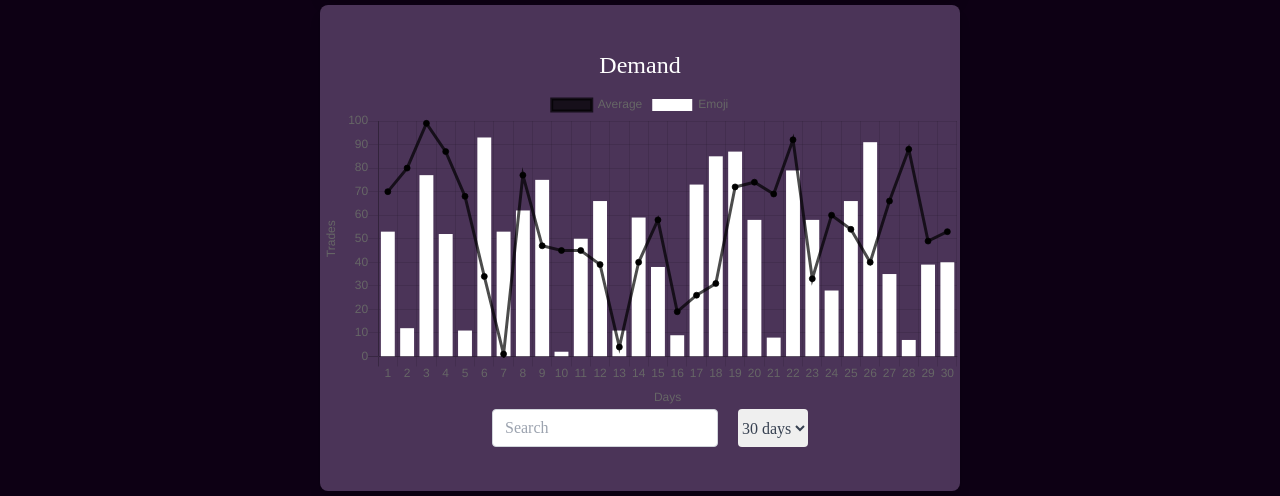
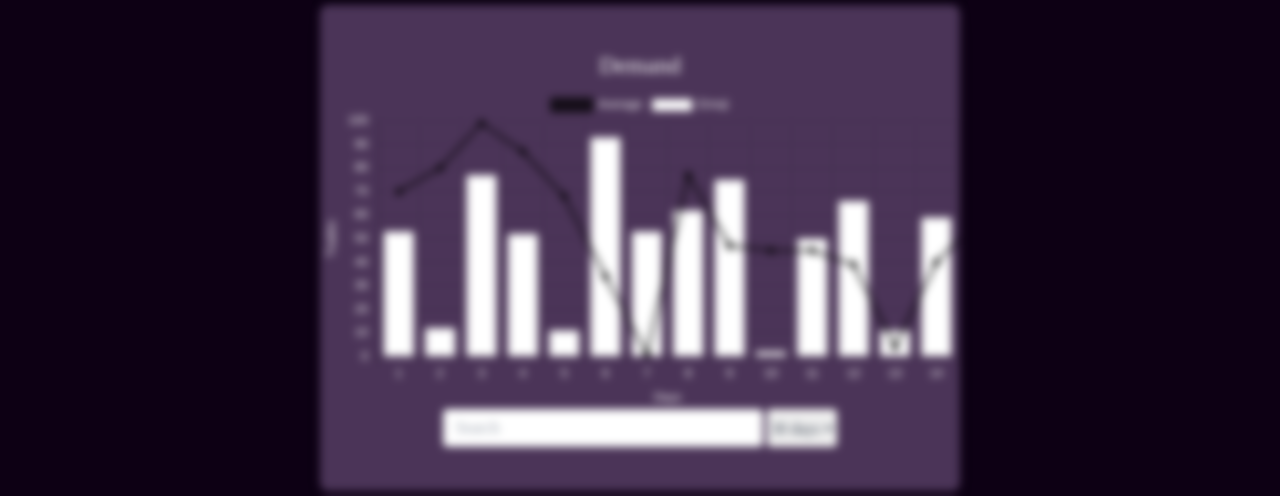
Before and after one commit to Tabadia/emojimarket, a website: page public/demand.html in a window 1280 px wide. Shown: the part 249-745 px from the top of the page. Drawn offline with nearby package versions, Linux system fonts and the light colour scheme; a web font is replaced by a local one.

Commit message:
big updates, dont feel like describing

```diff
--- a/public/demand.html
+++ b/public/demand.html
@@ -6,9 +6,8 @@
         <meta name="viewport" content="width=device-width, initial-scale=1.0">
         <title>EmojiMarket</title>
         <link rel="stylesheet" href="styles.css">
-        <script
-        src="https://cdnjs.cloudflare.com/ajax/libs/Chart.js/2.9.4/Chart.js">
-        </script>
+        <script src="https://cdnjs.cloudflare.com/ajax/libs/Chart.js/2.9.4/Chart.js"></script>
+        <link rel="icon" type="image/png" href="img/slot-machine.png"/>
     </head>
 <body class="bg-bg text-txt font-basic pb-10">
     <nav>
@@ -36,39 +35,35 @@
           </div>
         </div>
       </div>
-
+      <div class="blur-sm">
         <div class="flex justify-center sm:mx-0 mx-5">
-
-            <div class="block rounded-lg shadow-lg bg-accent sm:w-1/2 text-center mt-2 py-5">
+          <div class="block rounded-lg shadow-lg bg-accent sm:w-1/2 w-5/6 text-center mt-2 py-5">
               <div class="py-6">
                 <h5 class="text-txt text-2xl font-medium mb-2">Demand</h5>
-
-                    <canvas id="monthChart" style="width:100%;max-width:700px" class="mx-auto my-0"></canvas>
+                <canvas id="monthChart" class="mx-auto my-0"></canvas>
 
                 <div class="flex justify-center">
-                      <div class="mx-5">
-                          <input type="search" id="input" class="px-3 py-1.5 text-base font-normal text-gray-700 bg-white border border-solid border-gray-300 rounded" placeholder="Search" aria-label="Search" aria-describedby="button-addon2">
-                      </div>
+                  <input type="search" id="input" class="mr-1 px-3 py-1.5 text-base font-normal text-gray-700 bg-white border border-solid border-gray-300 rounded sm:w-1/2 w-1/3" placeholder="Search" aria-label="Search" aria-describedby="button-addon2">
                   <select name="timespan" id="ti" class="text-gray-700 rounded" onchange="selected()">
                     <option value="30">30 days</option>
                     <option value="14">14 days</option>
                     <option value="7">7 days</option>
                   </select>
                 </div>
-
               </div>
             </div>
         </div>
 
         <div class="flex justify-center sm:mx-0 mx-5">
-          <div class="block rounded-lg shadow-lg bg-accent sm:w-1/2 text-center mt-2 py-5">
+          <div class="block rounded-lg shadow-lg bg-accent sm:w-1/2 text-center mt-2 py-5 w-5/6">
             <div class="py-6">
-                  <h5 class="text-txt text-2xl font-medium mb-2">Rarities</h5>
-                  <canvas id="pieChart" style="width:100%;max-width:700px" class="mx-auto my-0"></canvas>
+              <h5 class="text-txt text-2xl font-medium mb-2">Rarity Population</h5>
+              <canvas id="pieChart" class="mx-auto my-0"></canvas>
+
             </div>
           </div>
         </div>
-
+      </div>
 
 
     </main>
--- a/public/demand.js
+++ b/public/demand.js
@@ -3,109 +3,13 @@ var month = [1,2,3,4,5,6,7,8,9,10,11,12,13,14,15,16,17,18,19,20,21,22,23,24,25,2
 var twoWeek = [1,2,3,4,5,6,7,8,9,10,11,12,13,14];
 var week = [1,2,3,4,5,6,7];
 
-
-
 var yValues = Array.from({length: 30}, () => Math.floor(Math.random() * 100));
 var lineValues = Array.from({length: 30}, () => Math.floor(Math.random() * 100));
-var pieValues = [1,2,3,4,5]
+var pieValues = Array.from({length: 5}, () => Math.floor(Math.random() * 100));
+
+Chart.defaults.global.defaultFontColor = 'white';
 
 var monthChart = new Chart("monthChart", {
-  type: "bar",
-  data: {
-    labels: month,
-
-    datasets: [
-      {
-        label: 'Average',
-        type: 'line',
-        fill: false,
-        lineTension: 0,
-        backgroundColor: "rgba(0,0,0,1.0)",
-        borderColor: "rgba(0,0,0,0.7)",
-        data: lineValues,
-        stack: 'combined',
-      },
-      {
-      label: 'Emoji',
-      fill: true,
-      lineTension: 0,
-      backgroundColor: "rgba(255,255,255,1.0)",
-      borderColor: "rgba(255,255,255,0.5)",
-      data: yValues,
-      stack: 'combined',
-    },]
-  },
-
-  options: {
-    legend: {},
-    scales: {
-        yAxes: [{
-            scaleLabel: {
-                display: true,
-                labelString: 'Trades',
-                min: 0,
-                suggestedMax: 35},
-            },],
-        xAxes: [{
-            scaleLabel: {
-                display: true,
-                labelString: 'Days',
-                min: 0,
-                max: week,
-              },
-            },],}
-        }
-})
-
-var oneChart = new Chart("oneChart", {
-  type: "bar",
-  data: {
-    labels: week,
-
-    datasets: [
-      {
-        label: 'Average',
-        type: 'line',
-        fill: false,
-        lineTension: 0,
-        backgroundColor: "rgba(0,0,0,1.0)",
-        borderColor: "rgba(0,0,0,0.7)",
-        data: lineValues,
-        stack: 'combined',
-      },
-      {
-      label: 'Emoji',
-      fill: true,
-      lineTension: 0,
-      backgroundColor: "rgba(255,255,255,1.0)",
-      borderColor: "rgba(255,255,255,0.5)",
-      data: yValues,
-      stack: 'combined',
-    },]
-  },
-
-  options: {
-    legend: {},
-    scales: {
-        yAxes: [{
-            scaleLabel: {
-                display: true,
-                labelString: 'Trades',
-                min: 0,
-                suggestedMax: 35},
-            },],
-        xAxes: [{
-            scaleLabel: {
-                display: true,
-                labelString: 'Days',
-                min: 0,
-                max: week,
-              },
-            },],}
-        }
-})
-
-var twoChart = new Chart("twoChart", {
   type: "bar",
   data: {
     labels: twoWeek,
@@ -133,7 +37,10 @@ var twoChart = new Chart("twoChart", {
   },
 
   options: {
-    legend: {},
+    legend: {
+      labels: {
+        fontColor: "white",
+    }},
     scales: {
         yAxes: [{
           scaleLabel: {
@@ -141,34 +48,51 @@ var twoChart = new Chart("twoChart", {
             labelString: 'Trades',
             min: 0,
             suggestedMax: 35},
+          ticks: {
+            fontColor: "white",
+          },
           },],
         xAxes: [{
           scaleLabel: {
             display: true,
             labelString: 'Days',
             min: 0,
-                max: week,
+            max: twoWeek,
+          },
+          ticks: {
+            fontColor: "white",
           },
           },],}
         }
 })
 
-new Chart("pieChart", {
+var pieChart = new Chart("pieChart", {
   type: "pie",
   data: {
     labels: ['Common', 'Uncommon', 'Rare', 'Epic', 'Legendary'],
     datasets: [
       {
         type: 'pie',
+        backgroundColor: [
+          "#DDDDDD",
+          "#00CC00",
+          "#2087FF",
+          "#9537FF",
+          "#FF8700",
+        ],
 
         data: pieValues,
       },]
   },
 
   options: {
+    legend: {
+      labels: {
+        fontColor: "white",
+      }
+    },
   }
 })
-
 
 function selected() {
   var time = document.getElementById('ti');
```
Also changed, not shown: public/database.html (+6 -5 lines), public/index.html (+6 -5 lines), public/trophy.html (+2 -1 lines), public/styles.css. Lines whose indentation alone changed are shown as unchanged.
